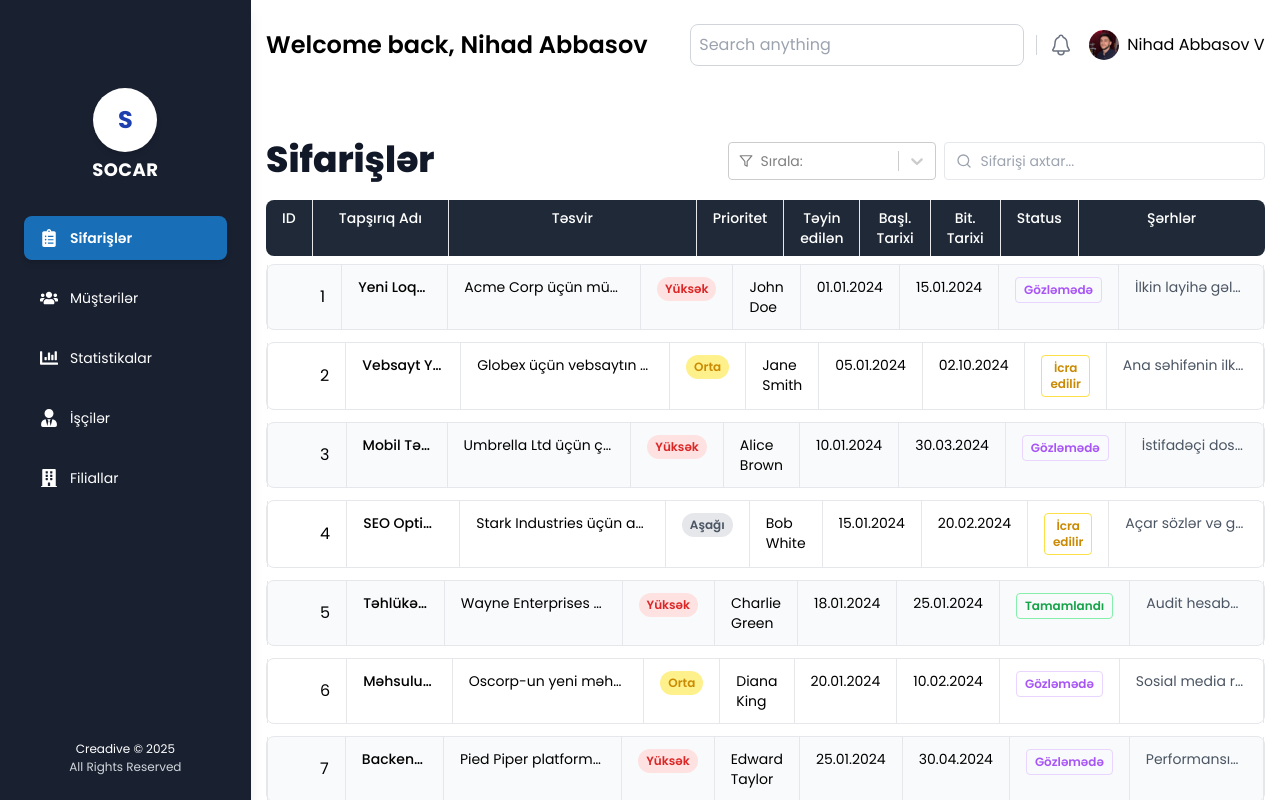
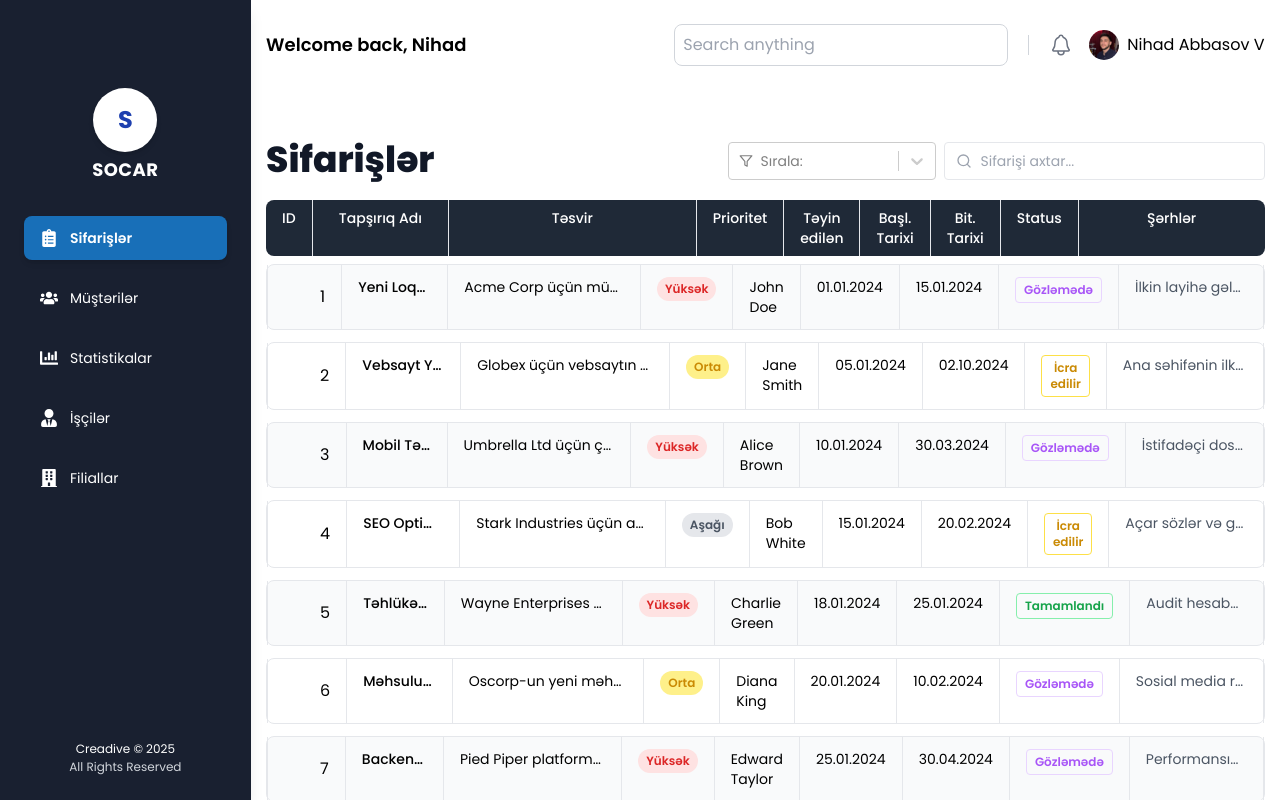
Before and after one commit to nihad-xalq/creatrax, a Next.js app: page /orders in a window 1280 px wide. Built offline with nearby package versions, Linux system fonts and the light colour scheme.

Commit message:
welcome text size decreased

```diff
--- a/src/components/semantic/Header.tsx
+++ b/src/components/semantic/Header.tsx
@@ -33,11 +33,11 @@ export const Header = () => {
         {/* <Link href="/" className="header_left w-2/5 lg:w-[11%]">
           <Logo />
         </Link> */}
-        <h1 className="text-black text-2xl font-semibold">
-          Welcome back, {"Nihad Abbasov"}{" "}
+        <h1 className="text-black text-lg font-semibold">
+          Welcome back, {"Nihad"}{" "}
         </h1>
 
-        <div className="text-black flex flex-row items-center gap-3">
+        <div className="text-black flex flex-row items-center gap-5">
           <input
             type="search"
             name="search"
```
